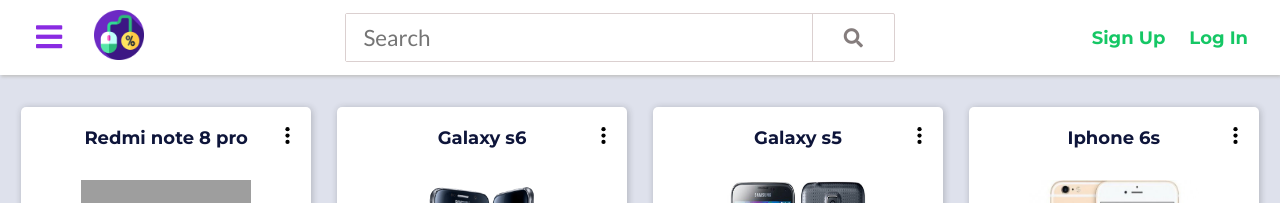
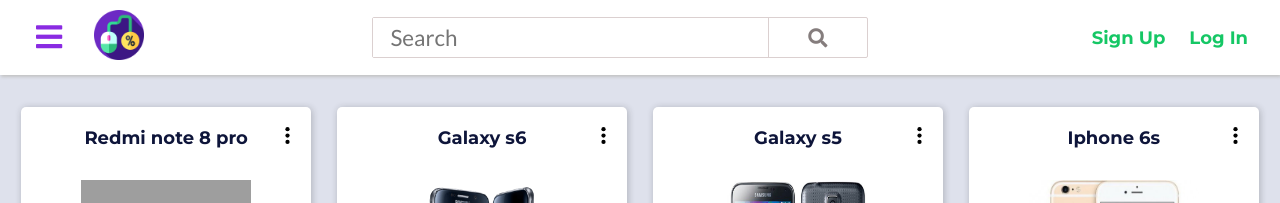
Before and after one commit to abdouAoufi/Shop-Website-Using-JQUERY-PHP-SQL, a PHP site: page / in a window 1280 px wide. Shown: the top 203 px of the page. Run offline with PHP 8.4, Linux system fonts and the light colour scheme; some libraries are stand-ins or nearby versions; grey boxes are pictures that could not be loaded.

Commit message:
fix search bar

```diff
--- a/site/css/home.css
+++ b/site/css/home.css
@@ -1,6 +1,5 @@
 @import "nav.css";
 @import "displayer.css";
-
 
 :root {
   --primary: rgb(21, 199, 101);
@@ -43,7 +42,6 @@
 }
 
 /* ! nav */
-
 
 /* ! section */
 
@@ -151,12 +149,10 @@
   justify-content: baseline;
 }
 
-
 .price-product {
   color: #cb3b3b;
   padding-right: 2.2rem;
   font-weight: 600;
-
 }
 
 .price-product span {
@@ -178,7 +174,6 @@
 
 .place-product {
   font-weight: 700;
-
 }
 
 .one-line {
@@ -205,8 +200,7 @@
   -webkit-line-clamp: 2;
   -webkit-box-orient: vertical;
   line-height: 23px;
-  font-family: "cairo",
-    sans-serif;
+  font-family: "cairo", sans-serif;
 }
 
 /* ! Sidebar */
@@ -342,7 +336,6 @@
   display: block;
 }
 
-
 @media screen and (max-width: 568px) {
   .logo {
     display: none;
@@ -352,9 +345,6 @@
     display: none;
   }
 
-  .search-bar {
-    width: auto;
-  }
 
   .info-cont {
     width: auto;
@@ -370,21 +360,19 @@
 
 
   .search-bar {
-    width: 70%;
+    width: 75%;
   }
 
+
+  /*
   #sub {
-    width: 20%;
-  }
+    width: auto;
+    padding: 0 0.5rem;
+    border: 1px solid #111;
+  } */
 }
 
-
-@media screen and (max-width: 1024px) {
-  .search-bar {
-    width: 48%;
-  }
-
-}
+@media screen and (max-width: 1024px) {}
 
 /* Media */
 
@@ -401,9 +389,6 @@
     width: 95%;
     height: auto;
   }
-
-
-
 
   .product-to-diplay {
     width: 100%;
--- a/site/css/nav.css
+++ b/site/css/nav.css
@@ -55,20 +55,19 @@
 
 
 .search-bar {
-    width: 550px;
+    width: 40%;
     display: flex;
     border: .3px solid rgba(207, 193, 193, 0.753);
     border-radius: 2px;
 }
 
 #search {
-    width: 85%;
-    padding: 0.6rem 1.1rem;
+    width: 80%;
+    padding: 0.4rem 1.1rem;
     border-width: .3px;
     border: none;
     font-size: 1.4rem;
-    font-family: "Lato",
-        sans-serif;
+    font-family: "Lato", sans-serif;
 }
 
 #sub {
@@ -76,10 +75,11 @@
     display: grid;
     place-items: center;
     border-left: rgba(207, 193, 193, 0.753) 1px solid;
-    width: 15%;
+    width: 20%;
     font-family: "Lato", sans-serif;
     background-color: transparent;
     cursor: pointer;
+    padding: 0 .4rem;
 }
 
 #sub i {
```
